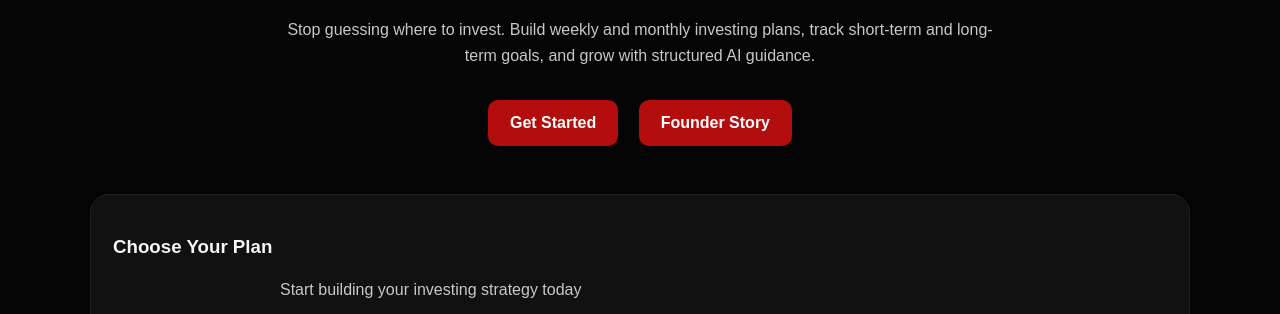
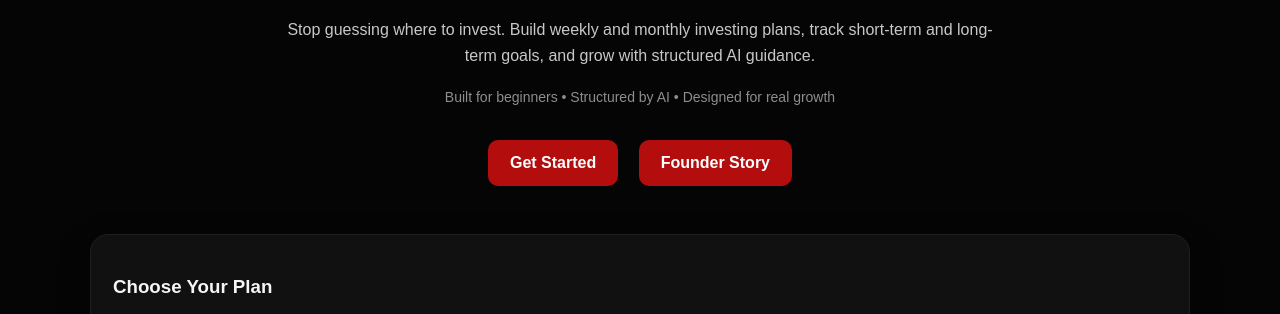
Before and after one commit to edwardlongmirebeast6-cpu/vestiqai-el-loboRK, a plain HTML site: page index.html in a window 1280 px wide. Shown: the part 479-793 px from the top of the page. Drawn offline with Linux system fonts and the light colour scheme.

```diff
--- a/index.html
+++ b/index.html
@@ -89,7 +89,9 @@
       Stop guessing where to invest. Build weekly and monthly investing plans,
       track short-term and long-term goals, and grow with structured AI guidance.
     </p>
-
+<p style="color:#8e8e8e; font-size:14px; margin-top:-6px;">
+  Built for beginners • Structured by AI • Designed for real growth
+</p>
     <a class="btn" href="#pricing">Get Started</a>
     <a class="btn" href="#founder">Founder Story</a>
 <div class="grid">
```
Lines whose indentation alone changed are shown as unchanged.
